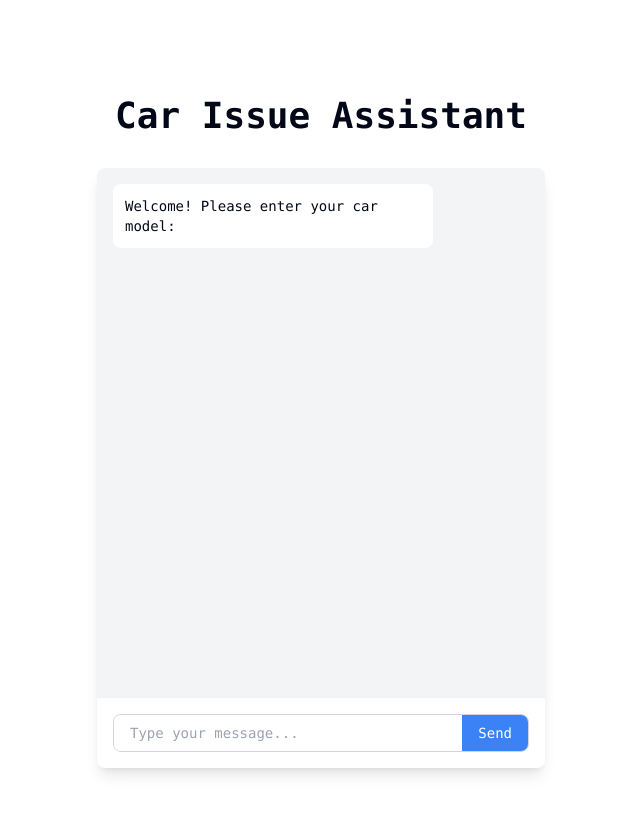
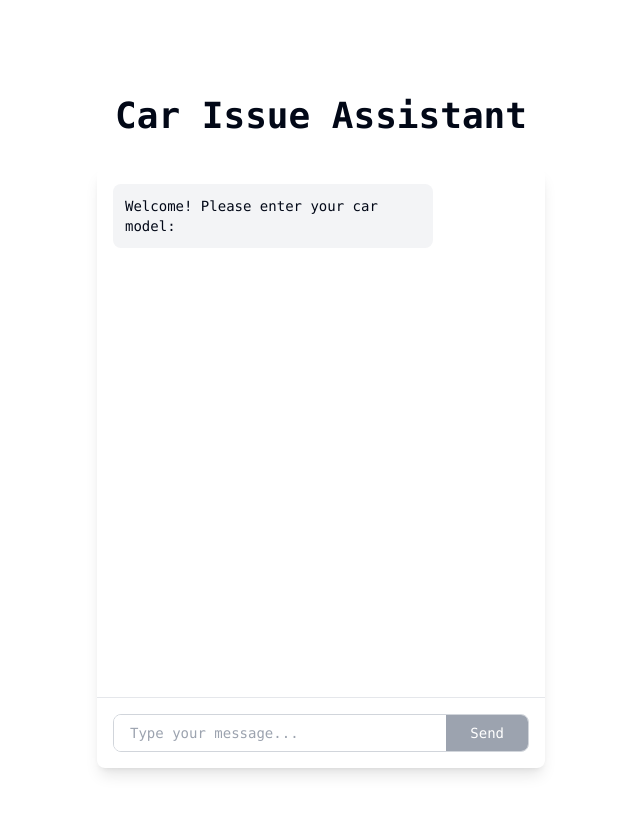
Before and after one commit to kuntarvishnuprasad41/car-issue-assistant, a Next.js app: page / in a window 1280 px wide. Shown: the top 814 px of the page, without its empty margins (319-959 px from the left). Built offline with nearby package versions, Linux system fonts and the light colour scheme.

Commit message:
Change in the message

```diff
--- a/components/CarIssueAssistant.tsx
+++ b/components/CarIssueAssistant.tsx
@@ -7,6 +7,7 @@ type Message = {
   text: string;
   sender: "user" | "bot";
   options?: string[];
+  isMultiSelect?: boolean;
 };
 
 export default function CarIssueAssistant() {
@@ -15,6 +16,7 @@ export default function CarIssueAssistant() {
   ]);
   const [input, setInput] = useState("");
   const [currentCar, setCurrentCar] = useState("");
+  const [selectedIssues, setSelectedIssues] = useState<string[]>([]);
 
   const findSimilarModels = (input: string): string[] => {
     const inputLower = input.toLowerCase();
@@ -27,7 +29,26 @@ export default function CarIssueAssistant() {
 
   const handleSubmit = (e: React.FormEvent) => {
     e.preventDefault();
-    if (!input.trim()) return;
+    if (!input.trim() && selectedIssues.length === 0) return;
+
+    if (currentCar && selectedIssues.length > 0) {
+      // Submit selected issues
+      const issuesText = selectedIssues.join(", ");
+      setMessages((prev) => [
+        ...prev,
+        { text: issuesText, sender: "user" },
+        {
+          text: `Thank you for reporting the following issues with the ${currentCar}:\n${selectedIssues.join(
+            "\n"
+          )}.\nThis will be added to your checklist and job sheet.`,
+          sender: "bot",
+        },
+      ]);
+      setCurrentCar("");
+      setSelectedIssues([]);
+      setInput("");
+      return;
+    }
 
     const newMessages = [...messages, { text: input, sender: "user" }];
     setMessages(newMessages);
@@ -43,9 +64,10 @@ export default function CarIssueAssistant() {
         setMessages([
           ...newMessages,
           {
-            text: `Great! What issue are you experiencing with your ${exactMatch}?`,
+            text: `Great! What issues are you experiencing with your ${exactMatch}? (Select all that apply)`,
             sender: "bot",
             options: carData.issues,
+            isMultiSelect: true,
           },
         ]);
       } else {
@@ -69,39 +91,29 @@ export default function CarIssueAssistant() {
           ]);
         }
       }
-    } else {
-      setMessages([
-        ...newMessages,
-        {
-          text: `Thank you for reporting the issue with your ${currentCar}. Our team will look into it.`,
-          sender: "bot",
-        },
-      ]);
-      setCurrentCar("");
     }
   };
 
   const handleOptionClick = (option: string) => {
-    setMessages([...messages, { text: option, sender: "user" }]);
     if (!currentCar) {
       setCurrentCar(option);
       setMessages((prev) => [
         ...prev,
+        { text: option, sender: "user" },
         {
-          text: `Great! What issue are you experiencing with your ${option}?`,
+          text: `Great! What issues are you experiencing with your ${option}? (Select all that apply)`,
           sender: "bot",
           options: carData.issues,
+          isMultiSelect: true,
         },
       ]);
     } else {
-      setMessages((prev) => [
-        ...prev,
-        {
-          text: `Thank you for reporting the ${option} issue with your ${currentCar}. Our team will look into it.`,
-          sender: "bot",
-        },
-      ]);
-      setCurrentCar("");
+      // Toggle issue selection
+      setSelectedIssues((prev) =>
+        prev.includes(option)
+          ? prev.filter((issue) => issue !== option)
+          : [...prev, option]
+      );
     }
   };
 
@@ -113,7 +125,7 @@ export default function CarIssueAssistant() {
   }, [messages]);
 
   return (
-    <div className="flex flex-col h-[600px] w-full max-w-md mx-auto bg-gray-100 rounded-lg shadow-lg overflow-hidden">
+    <div className="flex flex-col h-[600px] w-full max-w-md mx-auto bg-white rounded-lg shadow-lg overflow-hidden">
       <div id="chat-container" className="flex-1 overflow-y-auto p-4 space-y-4">
         {messages.map((message, index) => (
           <div
@@ -126,19 +138,48 @@ export default function CarIssueAssistant() {
               className={`max-w-xs p-3 rounded-lg ${
                 message.sender === "user"
                   ? "bg-blue-500 text-white"
-                  : "bg-white"
+                  : "bg-gray-100"
               }`}
             >
-              <p>{message.text}</p>
+              <p className="whitespace-pre-line">{message.text}</p>
               {message.options && (
                 <div className="mt-2 space-y-2">
                   {message.options.map((option, optionIndex) => (
                     <button
                       key={optionIndex}
                       onClick={() => handleOptionClick(option)}
-                      className="block w-full text-left p-2 bg-gray-100 hover:bg-gray-200 rounded text-gray-800"
+                      className={`block w-full text-left p-2 rounded text-gray-800 border transition-colors ${
+                        message.isMultiSelect && selectedIssues.includes(option)
+                          ? "bg-blue-100 border-blue-500"
+                          : "bg-white hover:bg-gray-50 border-gray-200"
+                      }`}
                     >
-                      {option}
+                      <div className="flex items-center">
+                        {message.isMultiSelect && (
+                          <div
+                            className={`w-4 h-4 border rounded mr-2 flex items-center justify-center ${
+                              selectedIssues.includes(option)
+                                ? "bg-blue-500 border-blue-500"
+                                : "border-gray-300"
+                            }`}
+                          >
+                            {selectedIssues.includes(option) && (
+                              <svg
+                                className="w-3 h-3 text-white"
+                                fill="none"
+                                strokeLinecap="round"
+                                strokeLinejoin="round"
+                                strokeWidth="2"
+                                viewBox="0 0 24 24"
+                                stroke="currentColor"
+                              >
+                                <path d="M5 13l4 4L19 7"></path>
+                              </svg>
+                            )}
+                          </div>
+                        )}
+                        {option}
+                      </div>
                     </button>
                   ))}
                 </div>
@@ -147,22 +188,37 @@ export default function CarIssueAssistant() {
           </div>
         ))}
       </div>
-      <form onSubmit={handleSubmit} className="p-4 bg-white">
+      <form onSubmit={handleSubmit} className="p-4 border-t border-gray-200">
         <div className="flex rounded-lg border border-gray-300 overflow-hidden">
           <input
             type="text"
             value={input}
             onChange={(e) => setInput(e.target.value)}
             className="flex-1 px-4 py-2 focus:outline-none"
-            placeholder="Type your message..."
+            placeholder={
+              currentCar && selectedIssues.length > 0
+                ? "Press Send to submit issues"
+                : "Type your message..."
+            }
+            disabled={currentCar && selectedIssues.length > 0}
           />
           <button
             type="submit"
-            className="bg-blue-500 text-white px-4 py-2 hover:bg-blue-600 focus:outline-none"
+            className={`px-6 py-2 text-white focus:outline-none ${
+              !input.trim() && selectedIssues.length === 0
+                ? "bg-gray-400 cursor-not-allowed"
+                : "bg-blue-500 hover:bg-blue-600"
+            }`}
+            disabled={!input.trim() && selectedIssues.length === 0}
           >
-            Send
+            {currentCar && selectedIssues.length > 0 ? "Submit" : "Send"}
           </button>
         </div>
+        {currentCar && selectedIssues.length > 0 && (
+          <div className="mt-2 text-sm text-gray-600">
+            Selected issues: {selectedIssues.join(", ")}
+          </div>
+        )}
       </form>
     </div>
   );
```
